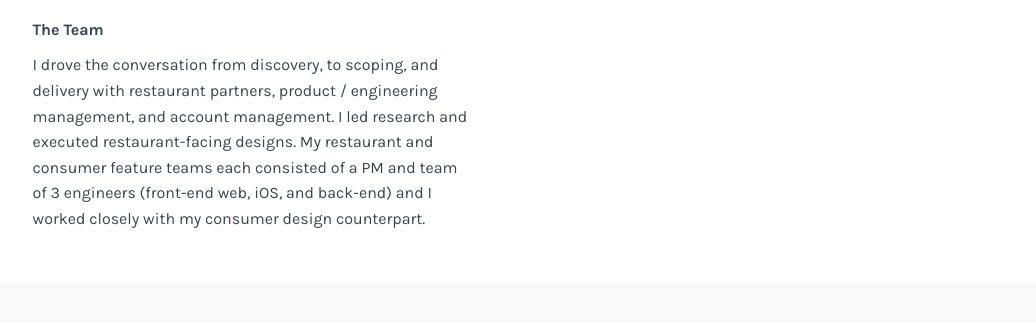
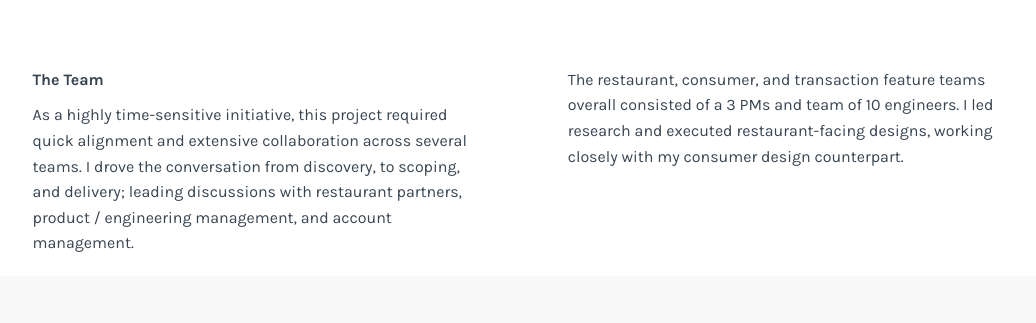
Before and after one commit to aazhang/Portfolio, a plain HTML site: page resyitems.html in a window 1280 px wide. Shown: the part 1755-2078 px from the top of the page, without its empty margins (121-1157 px from the left). Drawn offline with nearby package versions, Linux system fonts and the light colour scheme.

Commit message:
Updated Resy Team copy

```diff
--- a/resyitems.html
+++ b/resyitems.html
@@ -70,10 +70,15 @@
 				<div class="flex-col stat-img">
 					<img src="images/resyitems/items-use-cases.png" alt="Items Use Cases">
 				</div>
+			</section>
 
+			<section class="flex-row">
 				<div class="flex-col">
 					<h4>The Team</h4>
-					<p>I drove the conversation from discovery, to scoping, and delivery with restaurant partners, product / engineering management, and account management. I led research and executed restaurant-facing designs. My restaurant and consumer feature teams each consisted of a PM and team of 3 engineers (front-end web, iOS, and back-end) and I worked closely with my consumer design counterpart.</p>
+					<p>As a highly time-sensitive initiative, this project required quick alignment and extensive collaboration across several teams. I drove the conversation from discovery, to scoping, and delivery; leading discussions with restaurant partners, product / engineering management, and account management.</p>
+				</div>
+				<div class="flex-col">
+					<p> The restaurant, consumer, and transaction feature teams overall consisted of a 3 PMs and team of 10 engineers. I led research and executed restaurant-facing designs, working closely with my consumer design counterpart.</p>
 				</div>
 			</section>
 
```
Also changed, not shown: resyevents.html (+1 -1 lines).
